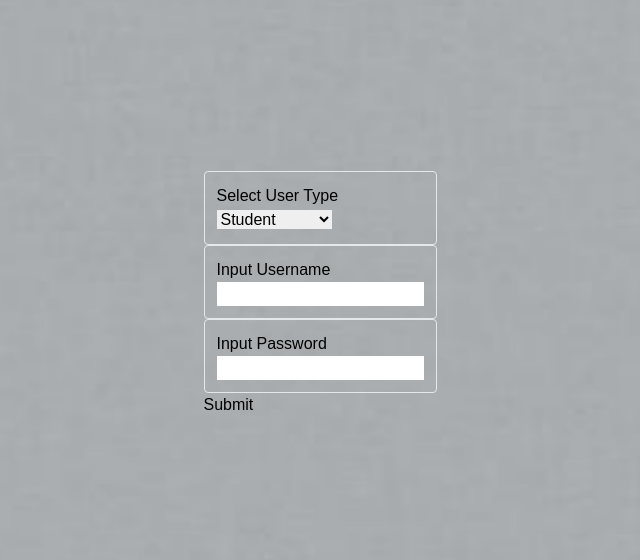
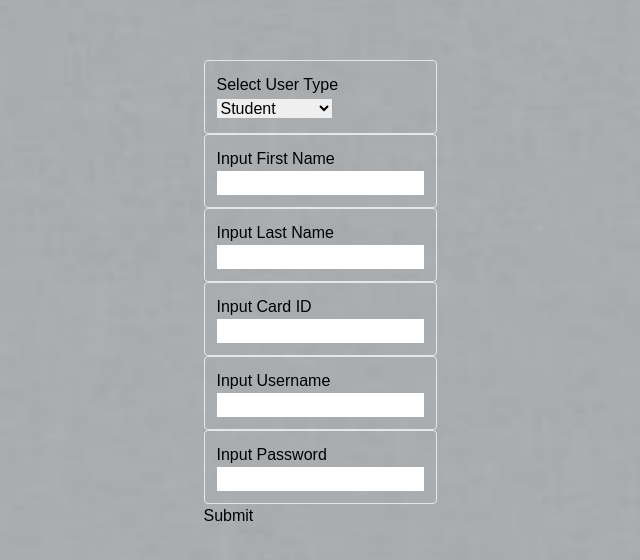
Before and after one commit to papengav/attendance-app, a React (Create React App) app in the folder loginfrontend/: page /createUser in a window 1280 px wide. Shown: the part 116-676 px from the top of the page, without its empty margins (320-960 px from the left). Built offline with nearby package versions, Linux system fonts and the light colour scheme.

Commit message:
Completed create user

```diff
--- a/loginfrontend/src/Pages/CreateUserForm/CreateUser.js
+++ b/loginfrontend/src/Pages/CreateUserForm/CreateUser.js
@@ -1,14 +1,28 @@
+import { even } from "check-types";
 import React, { useState } from "react";
+import { valid } from "semver";
 
 function CreateUser() {
     const options = [
-        {label: "Student", value: "Student"},
-        {label: "Professor", value: "Professor"},
-        {label: "Administrator", value: "Administrator"},
+        {label: "Student", value: "1"},
+        {label: "Professor", value: "2"},
+        {label: "Administrator", value: "3"},
     ]
     const [username, setUsername] = useState("")
     const [password, setPassword] = useState("")
     const [type, setType] = useState("")
+    const [firstname, setFirstname] = useState("")
+    const [lastname, setLastname] = useState("")
+    const [cardId, setCardId] = useState(null)
+    const changeCardId = event => {
+        setCardId(event.target.value)
+    }
+    const changeFirstname = event => {
+        setFirstname(event.target.value)
+    }
+    const changeLastname = event => {
+        setLastname(event.target.value)
+    }
     const changeUsername = event => {
         setUsername(event.target.value)
     }
@@ -20,7 +34,7 @@ function CreateUser() {
     }
     const handleClick = (e) => {
         e.preventDefault();
-        const user = {username, password, type}
+        const user = {firstname, lastname, cardId, username, password, type}
         console.log(user)
         const postArgs = {
             method: "POST",
@@ -42,6 +56,18 @@ function CreateUser() {
                 </select>
             </div>
             <div className="w-50 p-3 border rounded">
+                <h4>Input First Name</h4>
+                <input onChange={changeFirstname} value= {firstname}/>
+            </div>
+            <div className="w-50 p-3 border rounded">
+                <h4>Input Last Name</h4>
+                <input onChange={changeLastname} value= {lastname}/>
+            </div>
+            <div className="w-50 p-3 border rounded">
+                <h4>Input Card ID</h4>
+                <input onChange={changeCardId} value= {cardId}/>
+            </div>
+            <div className="w-50 p-3 border rounded">
                 <h4>Input Username</h4>
                 <input onChange={changeUsername} value= {username}/>
             </div>
```
